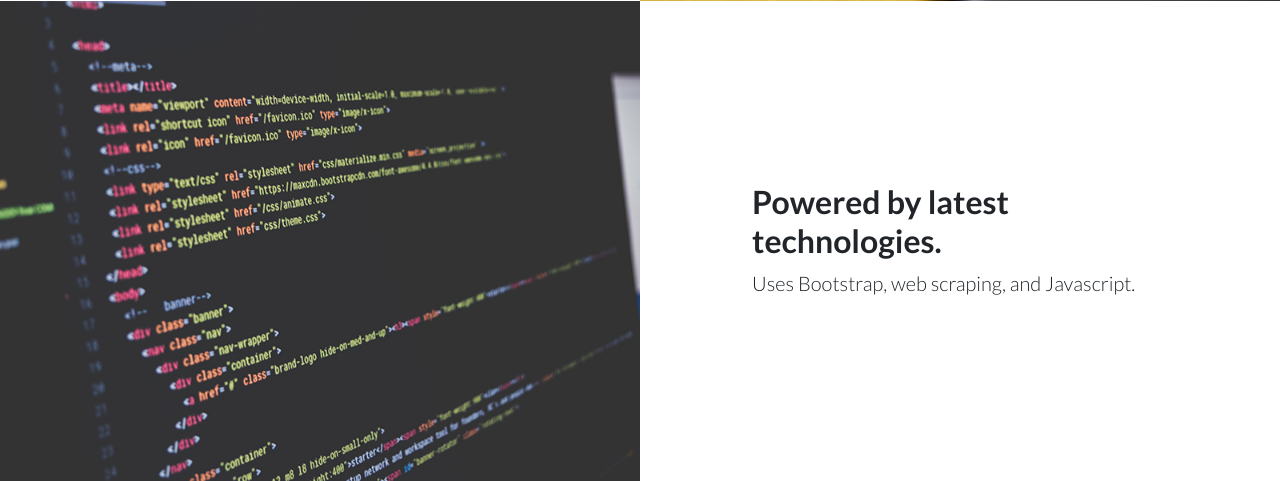
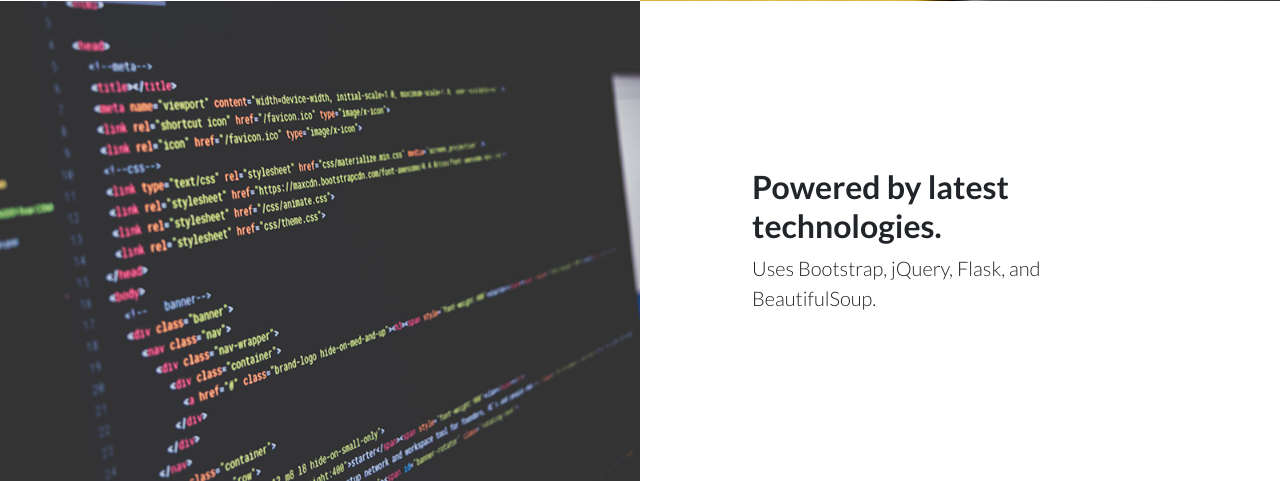
Before and after one commit to jrcrespoh/CompressMe, a Flask app: page / in a window 1280 px wide. Shown: the part 1584-2065 px from the top of the page. Run offline with Flask 2, Linux system fonts and the light colour scheme; some libraries are stand-ins or nearby versions.

Commit message:
Clean up

```diff
--- a/application.py
+++ b/application.py
@@ -1,5 +1,4 @@
 from project import application
 
 if __name__ == '__main__':
-    application.config['TEMPLATES_AUTO_RELOAD'] = True
     application.run()
--- a/project/routes.py
+++ b/project/routes.py
@@ -1,8 +1,8 @@
-from flask import json, request, render_template, make_response, send_from_directory
+from flask import json, request, render_template, send_from_directory
 from project import application
 from bs4 import BeautifulSoup
 from bs4.element import Comment
-import urllib.request
+from urllib import request as http_request
 
 
 @application.route("/")
@@ -71,7 +71,7 @@ def indexed(url):
 
 def compress(url):
     try:
-        html = urllib.request.urlopen(url).read()
+        html = http_request.urlopen(url).read()
         content = extract_content(html)
         with open("project/sites/indexed.json", mode='r') as f:
             index = json.load(f)
--- a/project/templates/index.html
+++ b/project/templates/index.html
@@ -97,7 +97,7 @@
                 <div class="col-lg-6 text-white showcase-img" style="background-image: url('static/img/bg-showcase-2.jpg');"></div>
                 <div class="col-lg-6 my-auto showcase-text">
                     <h2>Powered by latest technologies.</h2>
-                    <p class="lead mb-0">Uses Bootstrap, web scraping, and Javascript.</p>
+                    <p class="lead mb-0">Uses Bootstrap, jQuery, Flask, and BeautifulSoup.</p>
                 </div>
             </div>
         </div>
```
Also changed, not shown: project/templates/files.html (+1 -6 lines).
